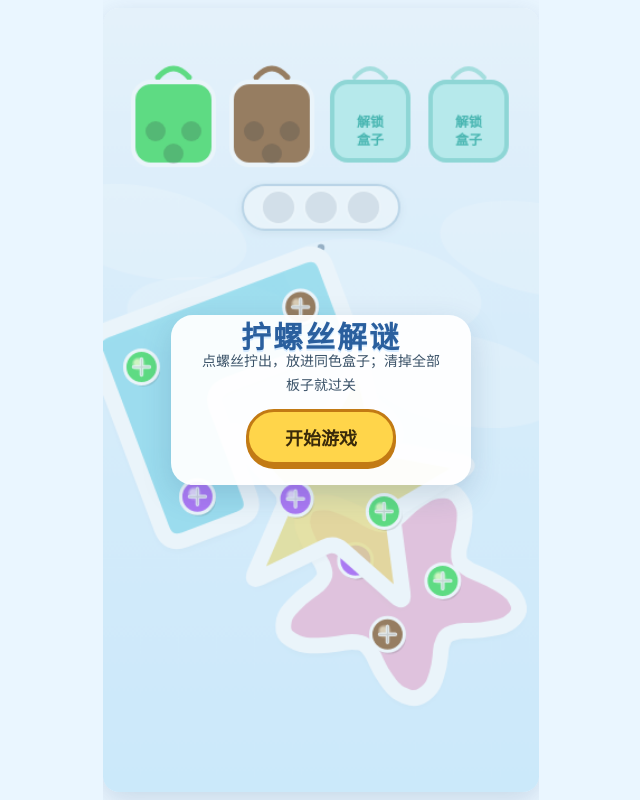
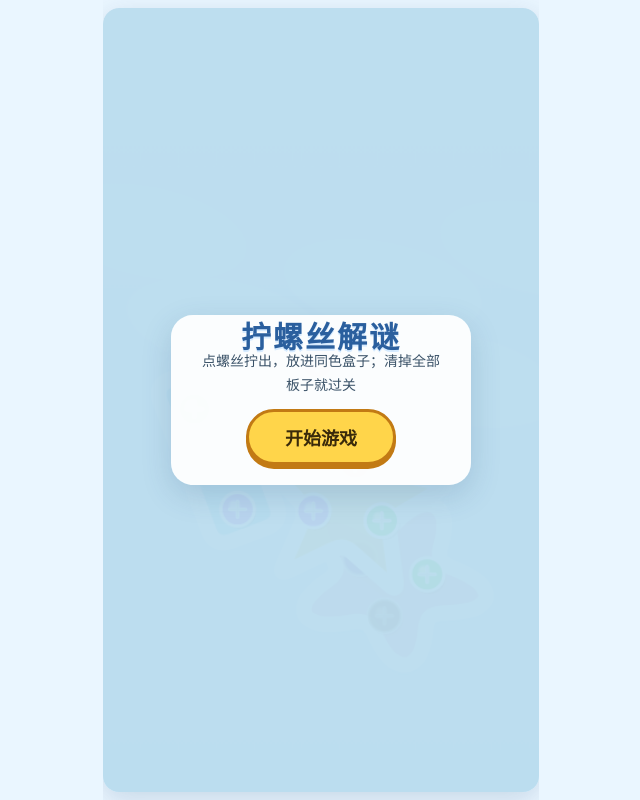
Before and after one commit to bberleexh/breakout-game, a plain HTML site: page screw-puzzle/index.html in a window 1280 px wide. Shown: the whole page, without its empty margins (319-959 px from the left). Drawn offline with Linux system fonts and the light colour scheme.

Commit message:
Fix screw-puzzle occlusion, clipping, and win overlay HUD.
Co-authored-by: bberleexh <bberleexh@users.noreply.github.com>

```diff
--- a/screw-puzzle/index.html
+++ b/screw-puzzle/index.html
@@ -6,6 +6,7 @@
 <meta name="apple-mobile-web-app-capable" content="yes">
 <meta name="format-detection" content="telephone=no">
 <title>拧螺丝解谜</title>
+<!-- UX_PASS=clip-dim-hud -->
 <style>
 *{box-sizing:border-box;margin:0;padding:0}
 html,body{
@@ -19,9 +20,9 @@ html,body{
 canvas{display:block;border-radius:16px;box-shadow:0 8px 28px rgba(40,80,120,.18)}
 #overlay,#pauseMenu{
   position:absolute;inset:0;display:flex;flex-direction:column;align-items:center;justify-content:center;
-  background:rgba(180,214,235,.28);border-radius:16px;gap:0;text-align:center;padding:20px 16px;z-index:5;
-}
-#pauseMenu{background:rgba(20,40,60,.45);gap:14px}
+  background:rgba(186,220,238,.94);border-radius:16px;gap:0;text-align:center;padding:20px 16px;z-index:5;
+}
+#pauseMenu{background:rgba(16,32,48,.82);gap:14px}
 #card{
   background:rgba(255,255,255,.94);border-radius:22px;padding:22px 18px 20px;width:min(300px,86%);
   box-shadow:0 10px 30px rgba(40,80,120,.18);display:flex;flex-direction:column;align-items:center;gap:12px;
@@ -57,7 +58,7 @@ button.ghost{
   background:#2b3340;color:#fff;border-radius:999px;padding:6px 16px;font-size:14px;font-weight:800;
 }
 #progTag{
-  position:absolute;right:12px;top:168px;background:rgba(255,255,255,.9);border-radius:12px;
+  position:absolute;right:12px;top:26.857%;background:rgba(255,255,255,.9);border-radius:12px;
   padding:6px 8px 6px 8px;font-size:11px;font-weight:800;color:#5a6573;text-align:center;line-height:1.3;
   box-shadow:0 2px 8px rgba(0,0,0,.08);min-width:52px;
 }
@@ -231,7 +232,21 @@ button.ghost{
   const SCREW_EDGE=3;    // screw-head stroke + a little margin
   const BLOCK_R=SR+SCREW_EDGE+BOARD_STROKE;
   const GLASS_R=SR+SCREW_EDGE+GLASS_STROKE;
-  const HOLD_Y=178, HOLD_GAP=38, HOLD_R=15, HOLD_MAX=5, HOLD_START=3;
+  const BOX_Y=140;
+  const HOLD_Y=208, HOLD_GAP=38, HOLD_R=15, HOLD_MAX=5, HOLD_START=3;
+  const QUEUE_DOT_Y=244;
+  const BOARD_STROKE_PAD=14;
+  const ITEM_BAR_TOP=H-8-70;
+  const PLAY_GAP=14;
+  function playSafeRect(){
+    const holdBottom=HOLD_Y+20;
+    const progBottom=(HOLD_Y-20)+56;
+    const dotsBottom=QUEUE_DOT_Y+5;
+    const top=Math.max(holdBottom, progBottom, dotsBottom)+PLAY_GAP;
+    const bottom=ITEM_BAR_TOP-6-PLAY_GAP;
+    const padX=4;
+    return {x:padX, y:top, w:W-padX*2, h:bottom-top};
+  }
   function lerp(a,b,t){ return a+(b-a)*t; }
   function ease(t){ return 1-Math.pow(1-t,3); }
   function hexRgba(h,a){
@@ -489,6 +504,7 @@ button.ghost{
     }
     if(!glassMelted){
       for(const g of glass){
+        if(s.z>=g.z) continue;
         if(circleHitsPoly(s.x, s.y, GLASS_R, g.poly)) return true;
       }
     }
@@ -502,6 +518,7 @@ button.ghost{
     }
     if(!glassMelted){
       for(const g of glass){
+        if(z>=g.z) continue;
         if(circleHitsPoly(x, y, GLASS_STROKE, g.poly)) return true;
       }
     }
@@ -516,7 +533,7 @@ button.ghost{
   function layoutSlots(){
     const n=maxShow;
     const gap=88, total=n*gap, x0=(W-total)/2+gap/2;
-    return Array.from({length:n},(_,i)=>({x:x0+i*gap, y:108}));
+    return Array.from({length:n},(_,i)=>({x:x0+i*gap, y:BOX_Y}));
   }
   function holdLayout(){
     const n=holdCount, total=n*HOLD_GAP, x0=(W-total)/2+HOLD_GAP/2;
@@ -550,6 +567,71 @@ button.ghost{
     $('levelTag').textContent='第'+(levelIdx+1)+'关';
     $('prog').textContent=progress()+'%';
     syncItems();
+  }
+
+  function aabbAdd(bb,x,y,pad){
+    pad=pad||0;
+    bb.minX=Math.min(bb.minX, x-pad);
+    bb.minY=Math.min(bb.minY, y-pad);
+    bb.maxX=Math.max(bb.maxX, x+pad);
+    bb.maxY=Math.max(bb.maxY, y+pad);
+  }
+  function playBounds(){
+    const bb={minX:1e9,minY:1e9,maxX:-1e9,maxY:-1e9};
+    for(const b of boards){
+      worldBoard(b).forEach(pt=>aabbAdd(bb, pt[0], pt[1], BOARD_STROKE_PAD));
+    }
+    for(const s of screws){
+      if(s.removed) continue;
+      aabbAdd(bb, s.x, s.y, SR);
+    }
+    if(!glassMelted){
+      for(const g of glass){
+        g.poly.forEach(pt=>aabbAdd(bb, pt[0], pt[1], GLASS_STROKE*2));
+      }
+    }
+    if(bb.minX>bb.maxX) return {minX:0,minY:0,maxX:0,maxY:0,w:0,h:0,cx:0,cy:0};
+    return Object.assign(bb,{w:bb.maxX-bb.minX,h:bb.maxY-bb.minY,cx:(bb.minX+bb.maxX)/2,cy:(bb.minY+bb.maxY)/2});
+  }
+  let lastFit={scale:1,ox:0,oy:0,tx:0,ty:0,safe:null,before:null,after:null};
+  function fitPlayfield(){
+    const S=playSafeRect();
+    lastFit={scale:1,ox:0,oy:0,tx:0,ty:0,safe:S,before:Object.assign({},playBounds()),after:null};
+    // Stroke/head pads are in unscaled world pixels, so one shrink pass can
+    // still leave the padded AABB slightly outside. Iterate a few times.
+    for(let iter=0; iter<8; iter++){
+      const B=playBounds();
+      if(!B.w || !B.h){ lastFit.after=B; return; }
+      let scale=1, ox=B.cx, oy=B.cy, tx=B.cx, ty=B.cy;
+      const fits=B.w<=S.w+1e-6 && B.h<=S.h+1e-6;
+      if(fits){
+        let dx=0, dy=0;
+        if(B.minX<S.x) dx=S.x-B.minX;
+        else if(B.maxX>S.x+S.w) dx=(S.x+S.w)-B.maxX;
+        if(B.minY<S.y) dy=S.y-B.minY;
+        else if(B.maxY>S.y+S.h) dy=(S.y+S.h)-B.maxY;
+        if(Math.abs(dx)<1e-6 && Math.abs(dy)<1e-6){ lastFit.after=B; return; }
+        tx=ox+dx; ty=oy+dy;
+      } else {
+        scale=Math.min(S.w/B.w, S.h/B.h);
+        if(scale>0.9995) scale=0.9995;
+        tx=S.x+S.w/2; ty=S.y+S.h/2;
+      }
+      lastFit.scale*=scale; lastFit.ox=ox; lastFit.oy=oy; lastFit.tx=tx; lastFit.ty=ty;
+      function mapPt(x,y){ return [(x-ox)*scale+tx, (y-oy)*scale+ty]; }
+      boards.forEach(b=>{
+        const p=mapPt(b.x,b.y); b.x=p[0]; b.y=p[1];
+        if(scale!==1) b.poly=b.poly.map(([x,y])=>[x*scale,y*scale]);
+      });
+      screws.forEach(s=>{
+        const p=mapPt(s.x,s.y); s.x=p[0]; s.y=p[1];
+      });
+      glass.forEach(g=>{
+        const p=mapPt(g.x,g.y); g.x=p[0]; g.y=p[1];
+        g.poly=g.poly.map(([x,y])=>mapPt(x,y));
+      });
+    }
+    lastFit.after=playBounds();
   }
 
   function buildLevel(i){
@@ -570,8 +652,22 @@ button.ghost{
         });
       });
     });
-    glass=(L.glass||[]).map(g=>({ poly:xform(makeShape(g.s), g.x, g.y, g.r||0), s:g.s, x:g.x, y:g.y, r:g.r||0 }));
+    glass=(L.glass||[]).map(g=>{
+      const poly=xform(makeShape(g.s), g.x, g.y, g.r||0);
+      let z=g.z;
+      if(z==null){
+        let best=null, bestD=1e9;
+        for(const b of boards){
+          if((b.s&&b.s[0])!==(g.s&&g.s[0])) continue;
+          const d=Math.hypot(b.x-g.x, b.y-g.y);
+          if(d<bestD){ bestD=d; best=b; }
+        }
+        z=best? best.z+0.5 : 0.5;
+      }
+      return { poly, s:g.s, x:g.x, y:g.y, r:g.r||0, z };
+    });
     glassMelted=false;
+    fitPlayfield();
     queue=L.queue.map(c=>({color:c, cap:3, fill:[]}));
     slotCount=L.slots||2;
     items={add:L.items.add, clear:L.items.clear, melt:L.items.melt, unlock:L.items.unlock};
@@ -804,7 +900,7 @@ button.ghost{
     const n=screws.length;
     const boardZ=boards.map(b=>b.z);
     const boardPoly=boards.map(b=>worldBoard(b));
-    const glassPolys=glass.map(g=>g.poly);
+    const glassPolys=glass.map(g=>({poly:g.poly, z:g.z}));
     const screwData=screws.map(s=>({x:s.x,y:s.y,z:s.z,bid:s.bid,color:s.color}));
     const colors=screwData.map(s=>s.color);
     const initMask=(1<<n)-1;
@@ -826,7 +922,10 @@ button.ghost{
         if(useCenter ? pip(s.x,s.y,boardPoly[bi]) : circleHitsPoly(s.x,s.y,BLOCK_R,boardPoly[bi])) return true;
       }
       if(!melt){
-        for(const g of glassPolys) if(useCenter ? pip(s.x,s.y,g) : circleHitsPoly(s.x,s.y,GLASS_R,g)) return true;
+        for(const g of glassPolys){
+          if(s.z>=g.z) continue;
+          if(useCenter ? pip(s.x,s.y,g.poly) : circleHitsPoly(s.x,s.y,GLASS_R,g.poly)) return true;
+        }
       }
       return false;
     }
@@ -1017,10 +1116,11 @@ button.ghost{
     ctx.restore();
   }
 
-  function drawScrewHead(x,y,color, ang, scale, shake){
+  function drawScrewHead(x,y,color, ang, scale, shake, dim){
     ctx.save();
     ctx.translate(x+(shake?Math.sin(idleT*40)*3:0), y);
     ctx.rotate(ang||0); ctx.scale(scale||1, scale||1);
+    if(dim) ctx.globalAlpha=0.55;
     ctx.beginPath(); ctx.arc(1.5,2.5,SR,0,Math.PI*2);
     ctx.fillStyle='rgba(0,0,0,.16)'; ctx.fill();
     const g=ctx.createRadialGradient(-4,-4,2,0,0,SR);
@@ -1037,12 +1137,15 @@ button.ghost{
     ctx.strokeStyle='rgba(0,0,0,.15)'; ctx.lineWidth=1.2;
     ctx.beginPath(); ctx.moveTo(-7,0); ctx.lineTo(7,0);
     ctx.moveTo(0,-7); ctx.lineTo(0,7); ctx.stroke();
+    if(dim){
+      ctx.globalAlpha=0.42;
+      ctx.beginPath(); ctx.arc(0,0,SR,0,Math.PI*2);
+      ctx.fillStyle='rgba(70,80,90,.5)'; ctx.fill();
+    }
     ctx.restore();
   }
 
-  function drawGlass(){
-    if(glassMelted) return;
-    glass.forEach(g=>{
+  function drawGlassPiece(g){
     ctx.save();
     ctx.globalAlpha=0.42;
     roundPoly(g.poly, 8, 'rgba(190,230,255,0.9)', 'rgba(255,255,255,0.95)', 14);
@@ -1051,7 +1154,10 @@ button.ghost{
     const p=g.poly[0];
     ctx.beginPath(); ctx.moveTo(p[0]+8,p[1]+6); ctx.lineTo(p[0]+28,p[1]+18); ctx.stroke();
     ctx.restore();
-    });
+  }
+  function drawGlass(){
+    if(glassMelted) return;
+    glass.forEach(drawGlassPiece);
   }
 
   function drawHolds(){
@@ -1132,28 +1238,45 @@ button.ghost{
     const x0=W/2-(n-1)*8;
     ctx.save();
     for(let i=0;i<n;i++){
-      ctx.beginPath(); ctx.arc(x0+i*16, 214, 3.2, 0, Math.PI*2);
+      ctx.beginPath(); ctx.arc(x0+i*16, QUEUE_DOT_Y, 3.2, 0, Math.PI*2);
       ctx.fillStyle=i===0? '#8aa0b5':'#d3deea';
       ctx.fill();
     }
     ctx.restore();
   }
 
+  function playHudActive(){
+    return mode==='play' && !winPending && !failPending
+      && $('overlay').classList.contains('hidden')
+      && $('pauseMenu').classList.contains('hidden');
+  }
+  let lastHudDrawn=false, lastDimmed=[];
   function draw(){
     drawBg();
+    const hud=playHudActive();
+    lastHudDrawn=hud;
+    if(hud){
       slots.forEach(drawBox);
       drawHolds();
       drawQueueDots();
-    const order=boards.slice().sort((a,b)=>a.z-b.z);
-    order.forEach(b=>{
+    }
+    lastDimmed=[];
+    const layers=[];
+    boards.forEach(b=>layers.push({z:b.z, kind:'board', b}));
+    if(!glassMelted) glass.forEach(g=>layers.push({z:g.z, kind:'glass', g}));
+    layers.sort((a,b)=>a.z-b.z || (a.kind==='board'?-1:1));
+    layers.forEach(layer=>{
+      if(layer.kind==='glass'){ drawGlassPiece(layer.g); return; }
+      const b=layer.b;
       drawBoard(b);
       if(b.removed && (!falls.some(f=>f.b===b) || (falls.find(f=>f.b===b)||{}).t>1)) return;
       screws.forEach(s=>{
         if(s.removed || s.bid!==b.id) return;
-        drawScrewHead(s.x,s.y,s.color,0,1,s.shake);
-      });
-    });
-    drawGlass();
+        const dim=screwBlocked(s);
+        if(dim) lastDimmed.push(s.id);
+        drawScrewHead(s.x,s.y,s.color,0,1,s.shake,dim);
+      });
+    });
     flies.forEach(f=>{
       const t=ease(Math.min(1,f.t));
       const x=lerp(f.x0,f.x1,t);
@@ -1318,6 +1441,7 @@ button.ghost{
         const gC=[], gR=[];
         if(!glassMelted){
           glass.forEach((g,gi)=>{
+            if(s.z>=g.z) return;
             if(pip(s.x,s.y,g.poly)) gC.push('G'+gi);
             if(circleHitsPoly(s.x,s.y,GLASS_R,g.poly)) gR.push('G'+gi);
           });
@@ -1356,7 +1480,7 @@ button.ghost{
             if(ob.z<=b.z) return;
             if(screws.some(s=>s.bid===oi && !s.removed) && circleHitsPoly(wp.x,wp.y,BLOCK_R,worldBoard(ob))) over.push('B'+oi);
           });
-          glass.forEach((g,gi)=>{ if(circleHitsPoly(wp.x,wp.y,GLASS_R,g.poly)) over.push('G'+gi); });
+          glass.forEach((g,gi)=>{ if(b.z<g.z && circleHitsPoly(wp.x,wp.y,GLASS_R,g.poly)) over.push('G'+gi); });
           if(over.length===0) pts.push({lx,ly,x:+wp.x.toFixed(1),y:+wp.y.toFixed(1)});
         }
       }
@@ -1366,7 +1490,7 @@ button.ghost{
       return {
         items:{...items}, slotCount, holdCount,
         holds:holds.map(h=>h?h.color:null),
-        glass:glass.map(g=>({s:g.s})),
+        glass:glass.map(g=>({s:g.s, z:g.z, x:+g.x.toFixed(1), y:+g.y.toFixed(1)})),
         boxes:slots.filter(s=>s.box).map(s=>({color:s.box.color,fill:s.box.fill.length,cap:s.box.cap})),
         locked:slots.filter(s=>s.locked && !s.box).length,
         queue:queue.map(b=>b.color),
@@ -1380,7 +1504,7 @@ button.ghost{
               if(b.z>s.z && screws.some(t=>t.bid===bi && !t.removed) && circleHitsPoly(s.x,s.y,BLOCK_R,worldBoard(b))) over.push('B'+bi);
             });
             if(!glassMelted){
-              glass.forEach((g,gi)=>{ if(circleHitsPoly(s.x,s.y,GLASS_R,g.poly)) over.push('G'+gi); });
+              glass.forEach((g,gi)=>{ if(s.z<g.z && circleHitsPoly(s.x,s.y,GLASS_R,g.poly)) over.push('G'+gi); });
             }
             why=over.join('+')||'blocked?';
           }
@@ -1408,6 +1532,7 @@ button.ghost{
         if(!glassMelted){
           for(let gi=0;gi<glass.length;gi++){
             const g=glass[gi];
+            if(s.z>=g.z) continue;
             if(circleHitsPoly(x,y,GLASS_R,g.poly) && !pip(x,y,g.poly)) out.push('G'+gi);
           }
         }
@@ -1463,6 +1588,7 @@ button.ghost{
         }
         if(!glassMelted){
           for(const g of glass){
+            if(s.z>=g.z) continue;
             if(circleHitsPoly(x,y,GLASS_R,g.poly)) return false;
           }
         }
@@ -1484,7 +1610,26 @@ button.ghost{
         return {i,c:s.color,bid:s.bid,from:[+cur.lx.toFixed(1),+cur.ly.toFixed(1)],to:null,r:null};
       }).filter(Boolean);
     },
-    levels: LEVELS.length
+    levels: LEVELS.length,
+    safeRect: playSafeRect,
+    playBounds,
+    fitInfo(){ return lastFit; },
+    hudActive: playHudActive,
+    hudDrawn(){ return lastHudDrawn; },
+    dimmed(){ return lastDimmed.slice(); },
+    glassInfo(){ return glass.map((g,i)=>({i, z:g.z, s:g.s, x:+g.x.toFixed(1), y:+g.y.toFixed(1)})); },
+    layout(){
+      return {
+        BOX_Y, HOLD_Y, QUEUE_DOT_Y, W, H, SR,
+        boxSlots: layoutSlots(),
+        holds: holdLayout(),
+        holdBar: {x:W/2-(holdCount*HOLD_GAP+26)/2, y:HOLD_Y-20, w:holdCount*HOLD_GAP+26, h:40},
+        pauseCss: {x:12,y:12,w:42,h:42},
+        boxHandleTop: BOX_Y-62,
+        boxBody: {y0:BOX_Y-42, y1:BOX_Y+32}
+      };
+    },
+    overlayBg(){ return getComputedStyle($('overlay')).backgroundColor; }
   };
 })();
 </script>
```
Lines whose indentation alone changed are shown as unchanged.
